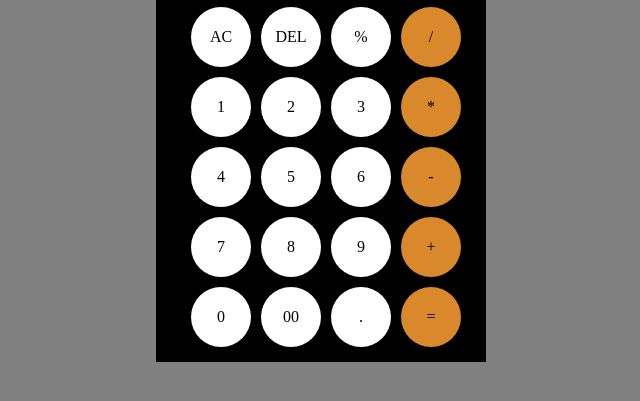
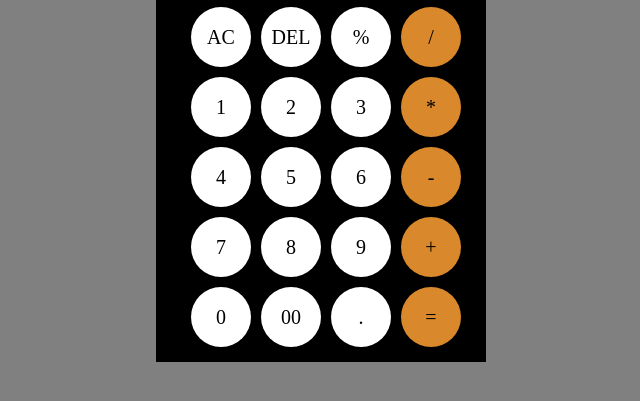
Before and after one commit to JanithNanayakkaraSE0612/Calculator, a plain HTML site: page index.html in a window 1280 px wide. Shown: the part 273-674 px from the top of the page, 319-959 px from the left. Drawn offline with Linux system fonts and the light colour scheme.

Commit message:
Change font size

```diff
--- a/style.css
+++ b/style.css
@@ -2,6 +2,8 @@
     box-sizing: border-box;
     padding: 0;
     margin: 0;
+    font-size: 20px;
+    font-style:bold;
 }
 body{
     background: grey;
```
